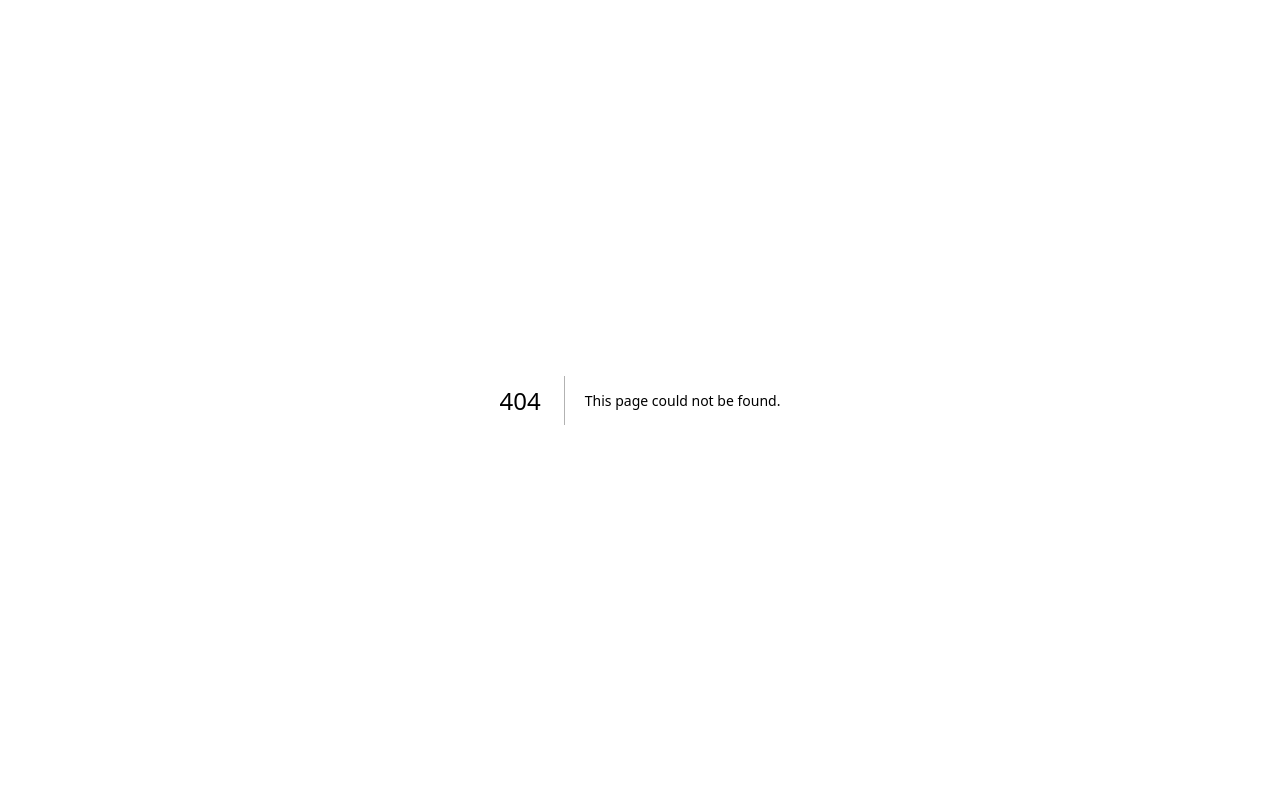
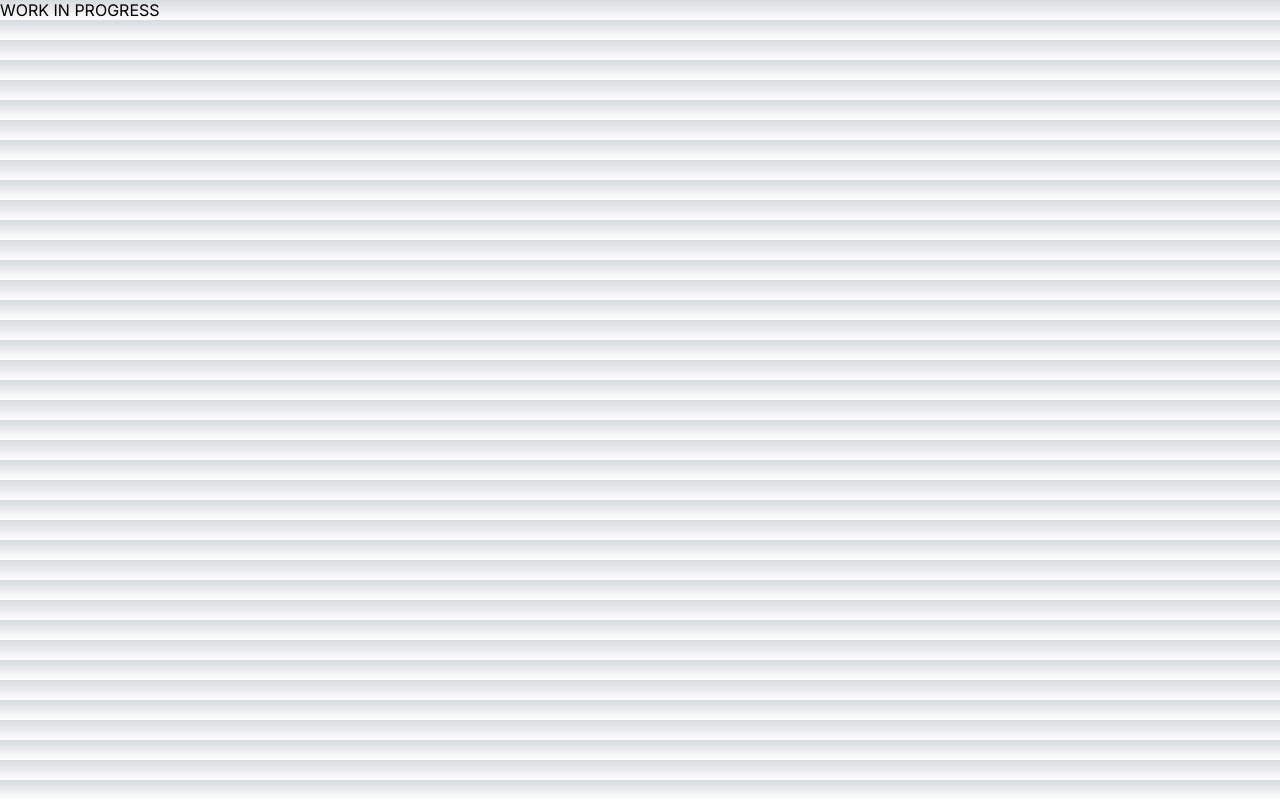
Before and after one commit to Player1IL/TournaME-Client, a Next.js app: page /pages/personal in a window 1280 px wide. Before the commit this address had no page. Built offline with nearby package versions, Linux system fonts and the light colour scheme.

Commit message:
Added work-in-progress personal page

```diff
--- /dev/null
+++ b/src/app/pages/personal/page.js
@@ -0,0 +1,5 @@
+export default function Personal() {
+    return (
+        <div>WORK IN PROGRESS</div>
+    )
+}
```
